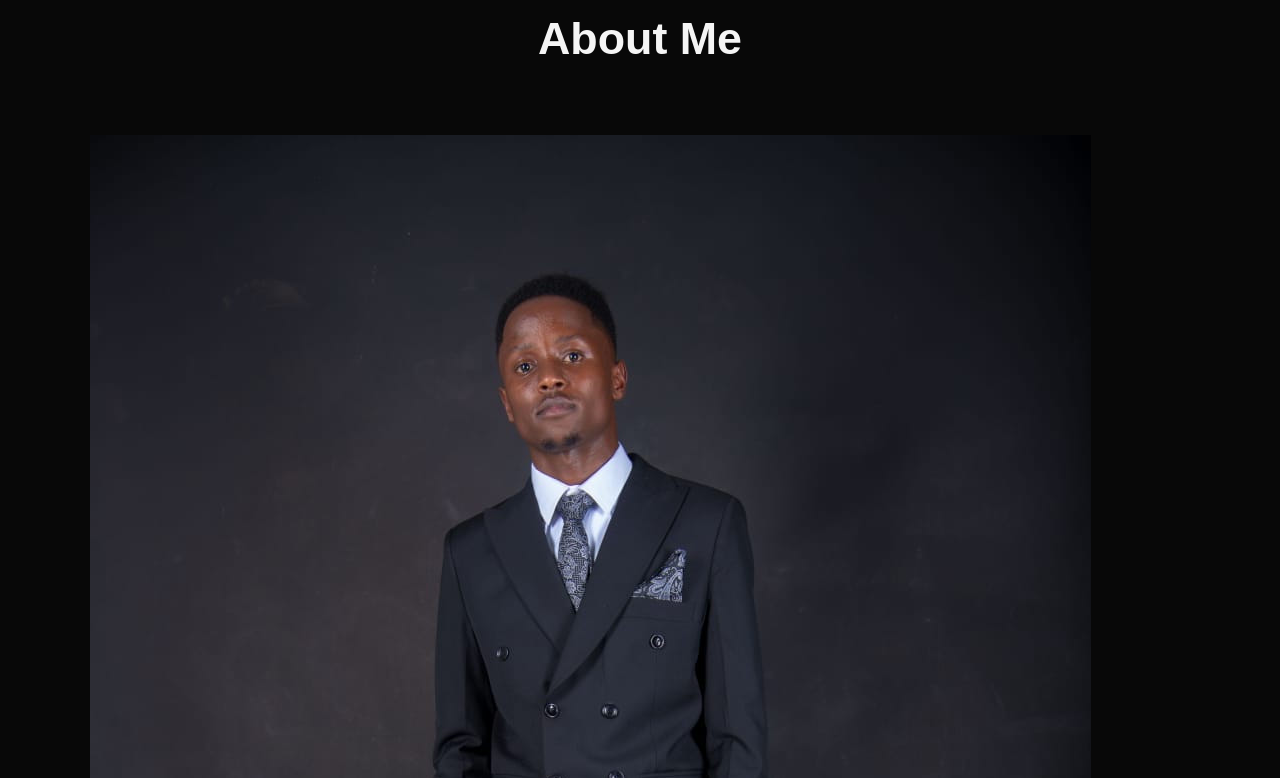
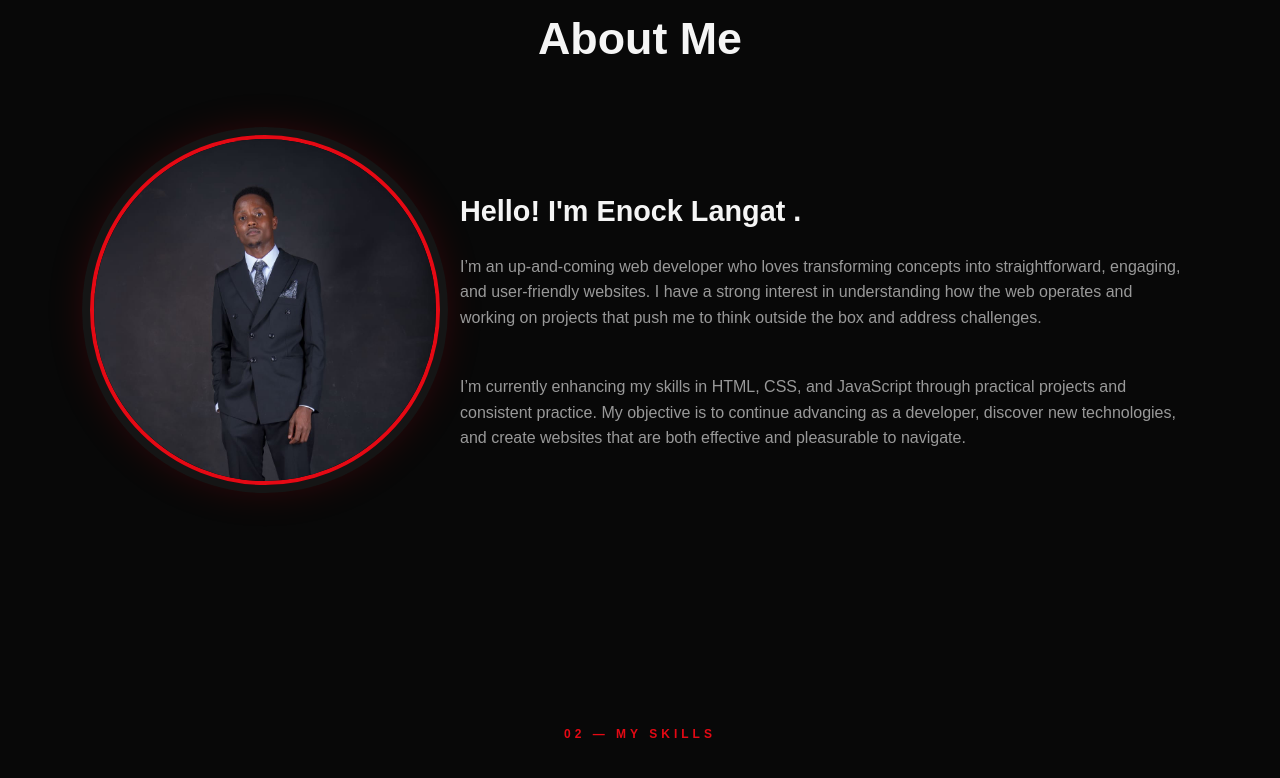
Before and after one commit to enocklan/Portfolio-Website-Project, a plain HTML site: page index.html in a window 1280 px wide. Shown: the part 991-1769 px from the top of the page. Drawn offline with Linux system fonts and the light colour scheme.

Commit message:
about section and styles on profile image

```diff
--- a/style.css
+++ b/style.css
@@ -209,3 +209,54 @@ header{
     font-size: 2.8rem;
     font-weight: 800;
 }
+
+.about-container {
+    display: grid;
+
+    grid-template-columns: 300px 1fr;
+
+    gap: 70px;
+
+    align-items: center;
+}
+
+.profile-container {
+    text-align: center;
+}
+
+.profile-image {
+    width: 350px;
+    height: 350px;
+
+    object-fit: cover;
+
+    border-radius: 50%;
+
+    border: 4px solid #e50914;
+
+    box-shadow:
+        0 0 0 8px #151515,
+        0 0 40px rgba(229, 9, 20, 0.25);
+
+    transition: 0.4s;
+}
+
+.profile-image:hover {
+    transform: scale(1.04);
+
+    box-shadow:
+        0 0 0 8px #151515,
+        0 0 60px rgba(229, 9, 20, 0.4);
+}
+
+.about-text h3 {
+    font-size: 1.8rem;
+
+    margin-bottom: 20px;
+}
+
+.about-text p {
+    color: #999;
+
+    margin-bottom: 18px;
+}
```
